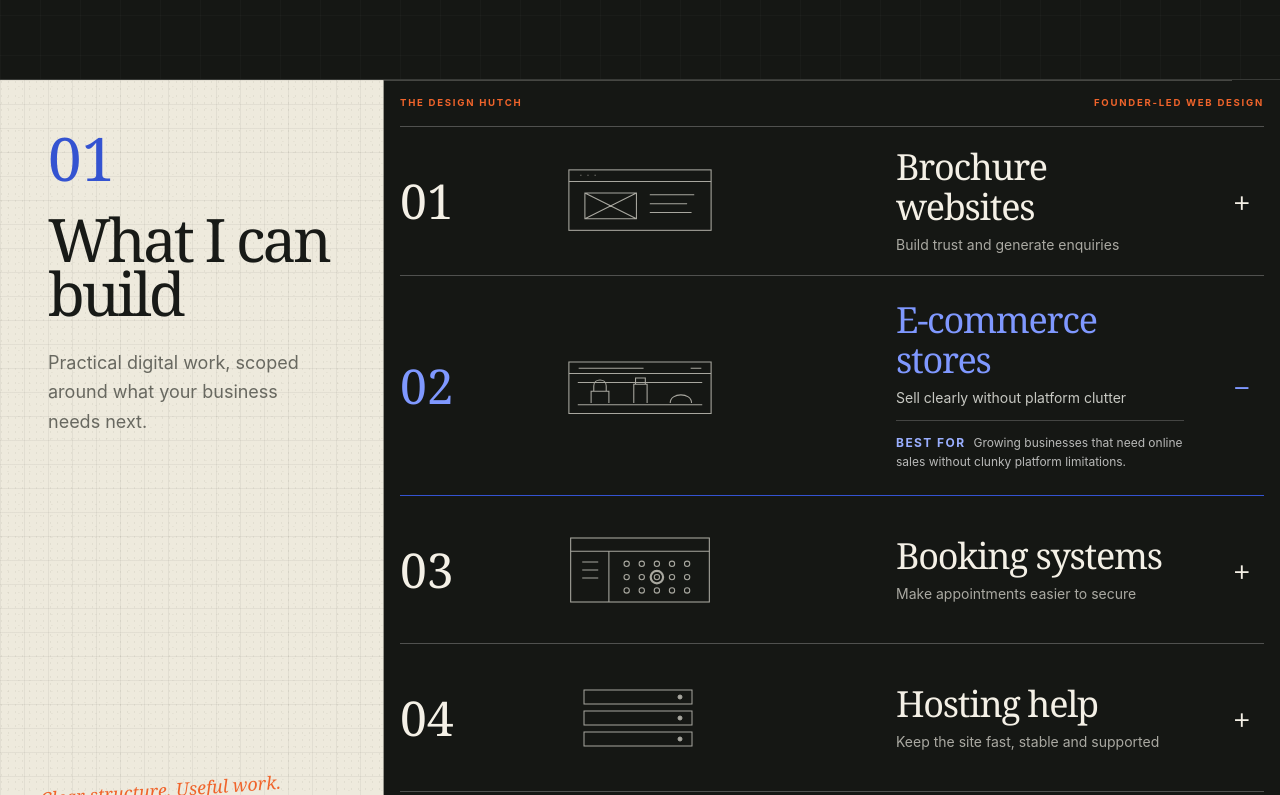
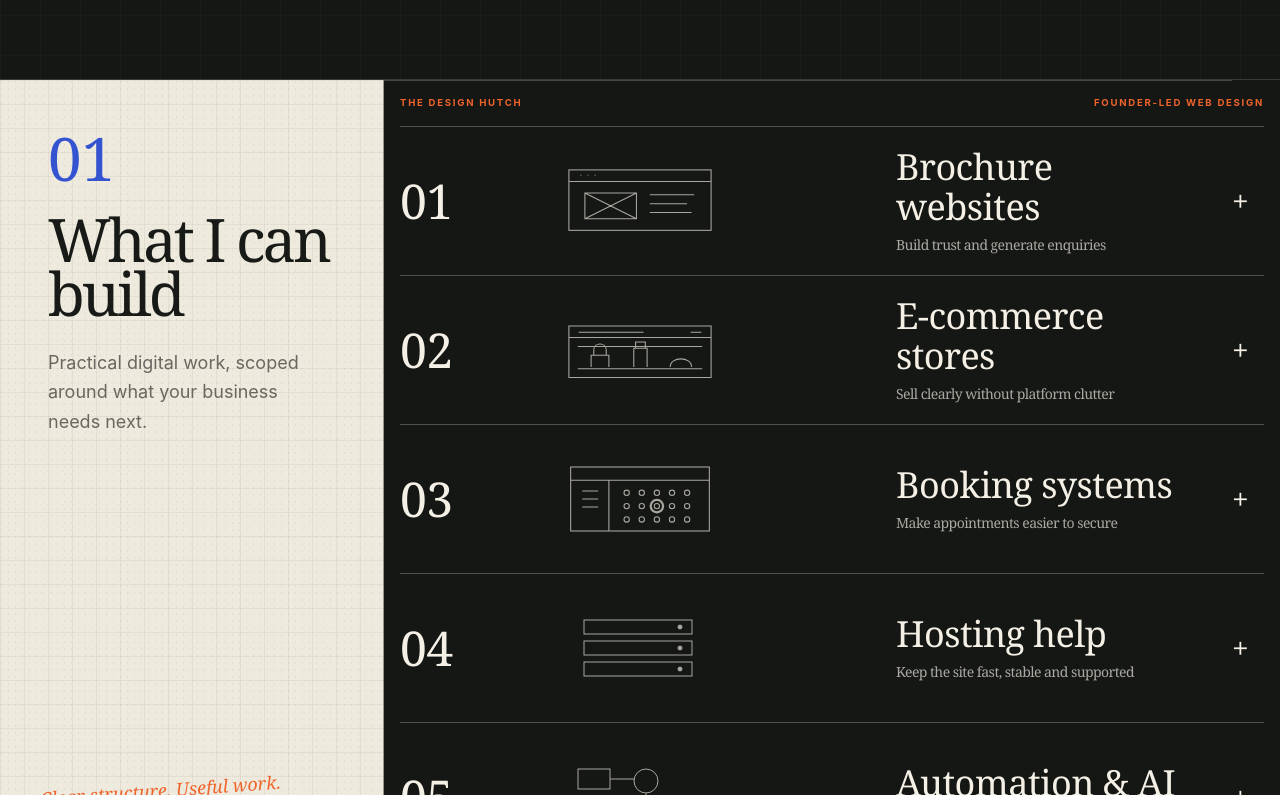
Before and after one commit to ben-hutchinson/thedesignhutch, a Next.js app: page / in a window 1280 px wide. Shown: the part 825-1620 px from the top of the page. Built offline with nearby package versions, Linux system fonts and the light colour scheme; no server answers.

Commit message:
feat: make service rows interactive

```diff
--- a/components/sections/services.tsx
+++ b/components/sections/services.tsx
@@ -1,8 +1,13 @@
+"use client";
+
+import { useState } from "react";
+
 import { TrackedLink } from "@/components/analytics/tracked-link";
 import { LogoMark } from "@/components/brand/logo";
 import { SectionShell } from "@/components/layout/section-shell";
 import { ArrowIcon } from "@/components/ui/arrow-icon";
 import { services } from "@/content/services";
+import { cn } from "@/lib/utils";
 
 function ServiceSketch({ index }: { index: number }) {
   if (index === 0)
@@ -98,6 +103,7 @@ export function ServicesSection({
   headingLevel?: "h1" | "h2";
 }) {
   const Heading = headingLevel;
+  const [activeIndex, setActiveIndex] = useState<number | null>(null);
   return (
     <SectionShell
       id="services"
@@ -138,40 +144,81 @@ export function ServicesSection({
             <span>Founder-led web design</span>
           </div>
           <ol>
-            {services.map((service, index) => (
+            {services.map((service, index) => {
+              const isOpen = activeIndex === index;
+              const triggerId = `service-trigger-${index + 1}`;
+              const panelId = `service-panel-${index + 1}`;
+
+              return (
                 <li
                   key={service.title}
-                className={`grid grid-cols-[3.5rem_1fr] items-center gap-4 border-b py-5 sm:grid-cols-[5rem_10rem_1fr_2rem] sm:gap-6 lg:grid-cols-[7rem_18rem_1fr_2rem] lg:gap-12 ${index === 1 ? "min-h-[13.75rem] border-accent-blue text-[#7f98ff]" : "min-h-[9.25rem] border-white/25"}`}
+                  data-state={isOpen ? "open" : "closed"}
+                  className={cn(
+                    "border-b transition-colors duration-300",
+                    isOpen
+                      ? "border-accent-blue text-[#7f98ff]"
+                      : "border-white/25 text-[#f4f0e6]",
+                  )}
+                >
+                  <h2>
+                    <button
+                      id={triggerId}
+                      type="button"
+                      aria-expanded={isOpen}
+                      aria-controls={panelId}
+                      className="cta-focus grid min-h-[9.25rem] w-full grid-cols-[3.5rem_1fr_2rem] items-center gap-4 py-5 text-left sm:grid-cols-[5rem_10rem_1fr_2rem] sm:gap-6 lg:grid-cols-[7rem_18rem_1fr_2rem] lg:gap-12"
+                      onClick={() =>
+                        setActiveIndex(isOpen ? null : index)
+                      }
                     >
                       <span className="font-heading text-4xl sm:text-5xl">
                         0{index + 1}
                       </span>
-                <span className="hidden text-[#a8a79f] sm:block">
+                      <span
+                        aria-hidden
+                        className={cn(
+                          "hidden transition-colors sm:block",
+                          isOpen ? "text-[#7f98ff]" : "text-[#a8a79f]",
+                        )}
+                      >
                         <ServiceSketch index={index} />
                       </span>
-                <div>
-                  <h2 className="font-heading text-3xl leading-none sm:text-4xl">
+                      <span>
+                        <span className="block font-heading text-3xl leading-none sm:text-4xl">
                           {service.title}
-                  </h2>
-                  <p
-                    className={`mt-2 text-sm ${index === 1 ? "text-[#c8c9c3]" : "text-[#aaa9a2]"}`}
+                        </span>
+                        <span
+                          className={cn(
+                            "mt-2 block text-sm transition-colors",
+                            isOpen ? "text-[#c8c9c3]" : "text-[#aaa9a2]",
+                          )}
                         >
                           {service.summary}
-                  </p>
-                  {index === 1 ? (
-                    <p className="mt-3 max-w-xl border-t border-white/20 pt-3 text-xs leading-relaxed text-white/70">
+                        </span>
+                      </span>
+                      <span aria-hidden className="text-3xl font-light">
+                        {isOpen ? "−" : "+"}
+                      </span>
+                    </button>
+                  </h2>
+                  {isOpen ? (
+                    <div
+                      id={panelId}
+                      role="region"
+                      aria-labelledby={triggerId}
+                      className="ml-[3.5rem] border-t border-white/20 pb-6 pt-4 sm:ml-[21rem] lg:ml-[37rem]"
+                    >
+                      <p className="max-w-xl pr-6 text-sm leading-relaxed text-white/75">
                         <strong className="mr-2 uppercase tracking-[.12em] text-[#9aafff]">
                           Best for
                         </strong>
                         {service.bestFor}
                       </p>
+                    </div>
                   ) : null}
-                </div>
-                <span aria-hidden className="text-3xl font-light">
-                  {index === 1 ? "−" : "+"}
-                </span>
                 </li>
-            ))}
+              );
+            })}
           </ol>
           <TrackedLink
             href="/contact"
```
Also changed, not shown: 1 other file (tests, documents, lock files or other folders). Lines whose indentation alone changed are shown as unchanged.
